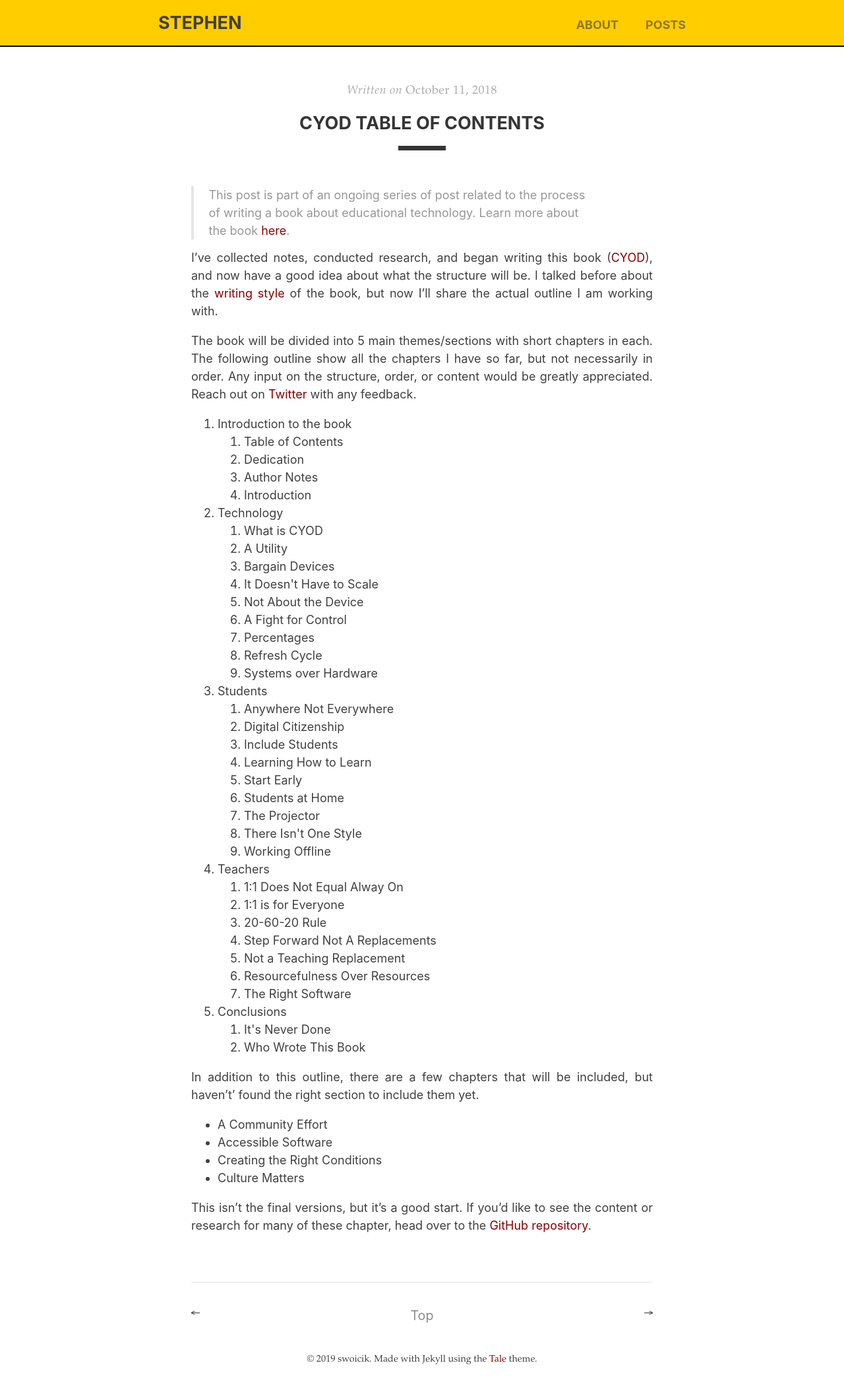
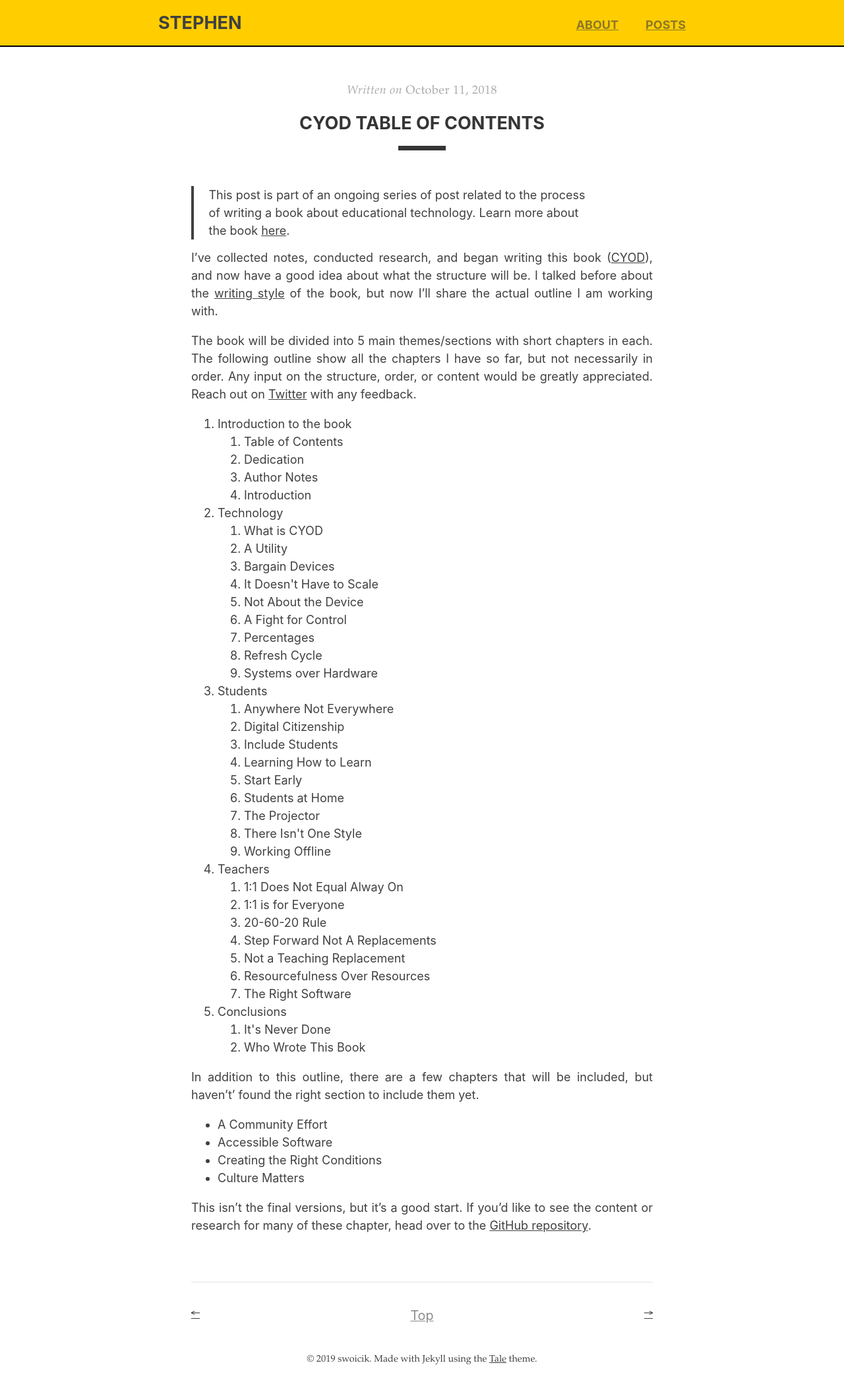
Before and after one commit to swoicik/swoicik.github.io, a Jekyll site: the page built from _posts/2018-10-11-cyod-table-of-contents.md, in a window 1280 px wide. Shown: the whole page at 66% size. Built offline with Jekyll 4.4.1, drawn with Linux system fonts in a browser that asks for light colours.

Commit message:
updated base css

```diff
--- a/_sass/tale/_base.scss
+++ b/_sass/tale/_base.scss
@@ -36,13 +36,13 @@ h6 {
 }
 
 a {
-  color: $blue;
-  text-decoration: none;
+  color: $default-color;
+  text-decoration: underline;
 }
 
 blockquote {
-  border-left: .25rem solid $grey-2;
-  color: $grey-1;
+  border-left: .25rem solid $default-color;
+  color: $default-color;
   margin: .8rem 0;
   padding: .5rem 1rem;
 
```
